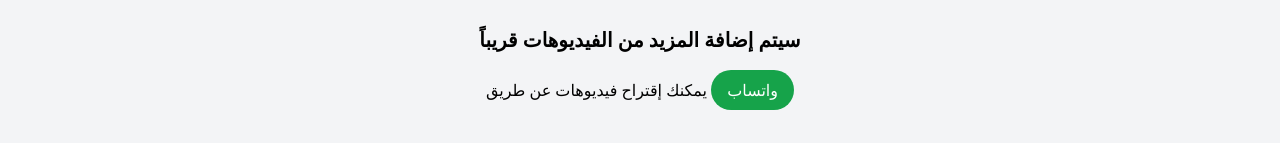
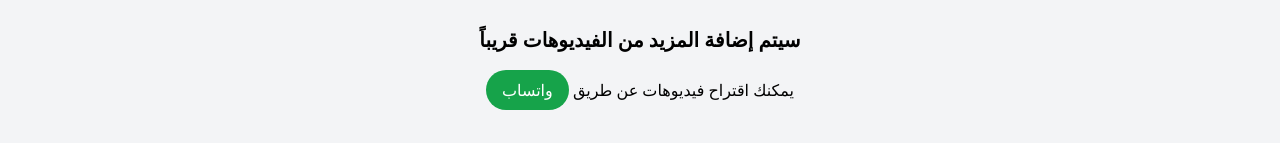
Before and after one commit to kali-upper/YT_Filter-old, a React (Vite) app: page /religious in a window 1280 px wide. Shown: the part 567-710 px from the top of the page. Built offline with nearby package versions, Linux system fonts and the light colour scheme.

Commit message:
Update Religious.tsx

```diff
--- a/src/pages/Religious.tsx
+++ b/src/pages/Religious.tsx
@@ -41,15 +41,15 @@ export const Religious = () => {
         transition={{ delay: 0.4 }}
       >
         <h3 className="text-xl font-semibold mb-4 dark:text-white">سيتم إضافة المزيد من الفيديوهات قريباً</h3>
-        <p className="dark:text-gray-300">
-          يمكنك إقتراح فيديوهات عن طريق{' '}
+        <p className="dark:text-gray-300" dir="rtl">
+          يمكنك اقتراح فيديوهات عن طريق{' '}
           <a
             href="https://wa.me/+201207688761"
             className="inline-flex items-center gap-2 px-4 py-2 bg-green-600 text-white rounded-full hover:bg-green-700 transition-colors"
             target="_blank"
             rel="noopener noreferrer"
           >
-            واتساب
+            <bdi>واتساب</bdi>
           </a>
         </p>
       </motion.div>
```
